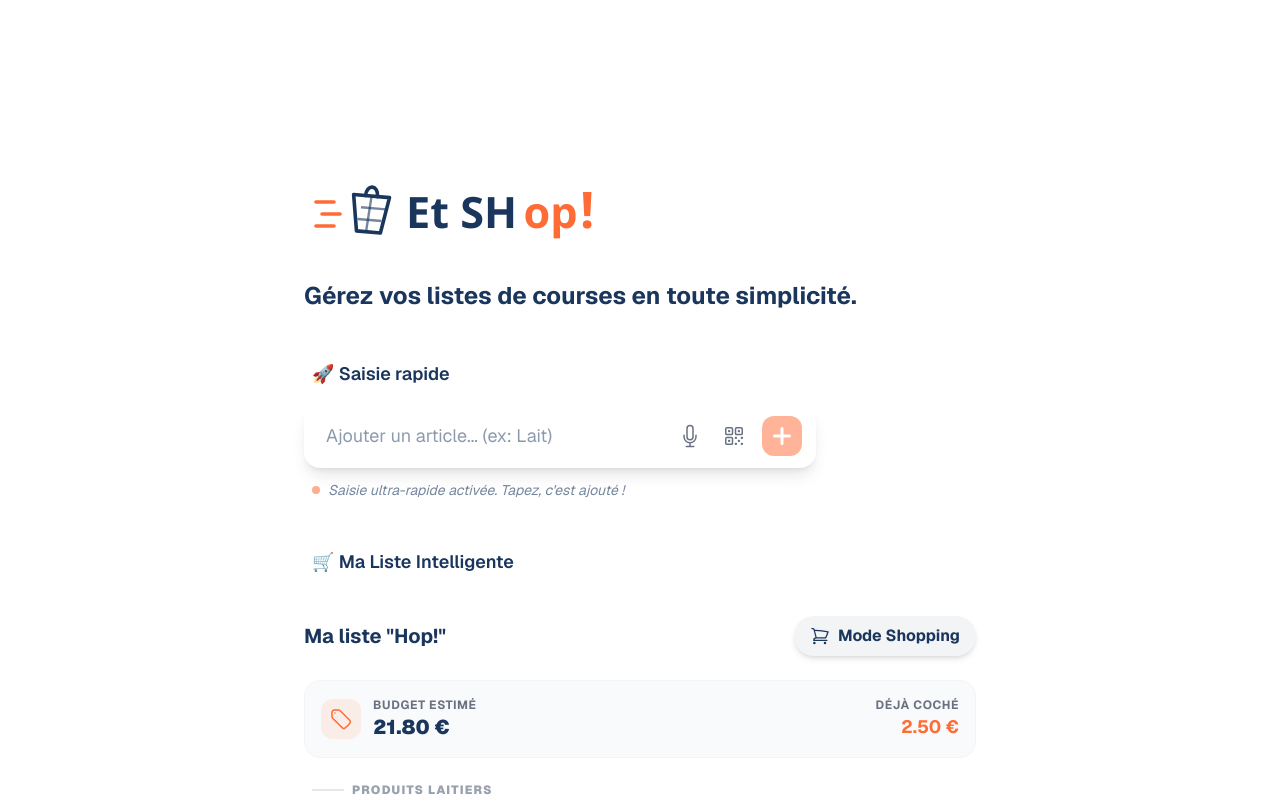
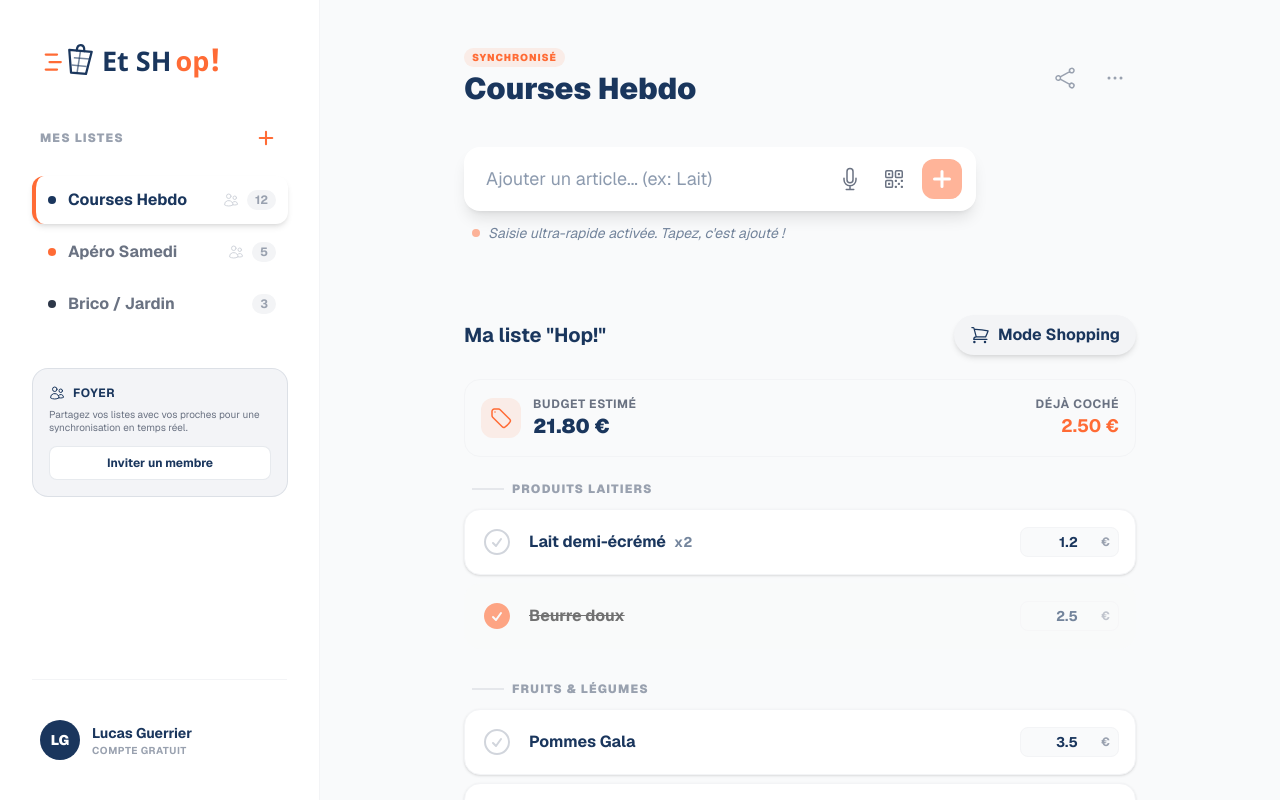
Before and after one commit to CrokNoks/et-shop, a Next.js app in the folder apps/web/: page / in a window 1280 px wide. Shown: the top 800 px of the page. Built offline with nearby package versions, Linux system fonts and the light colour scheme.

Commit message:
feat: implement Sharing and Organization pillar with multi-list sidebar and dashboard layout

```diff
--- a/apps/web/src/app/page.tsx
+++ b/apps/web/src/app/page.tsx
@@ -1,47 +1,76 @@
+"use client";
+
+import React, { useState } from 'react';
 import { Logo } from "@/components/Logo";
 import { HopInput } from "@/components/HopInput";
 import { ShoppingList } from "@/components/ShoppingList";
+import { ListSidebar } from "@/components/ListSidebar";
+import { ShareIcon, EllipsisHorizontalIcon } from '@heroicons/react/24/outline';
 
 export default function Home() {
+  const [activeListId, setActiveListId] = useState('1');
+
   return (
-    <div className="grid grid-rows-[20px_1fr_20px] items-center justify-items-center min-h-screen p-8 pb-20 gap-16 sm:p-20 font-[family-name:var(--font-geist-sans)]">
-      <main className="flex flex-col gap-12 row-start-2 items-center sm:items-start w-full max-w-2xl">
-        <div className="flex flex-col gap-4 items-center sm:items-start">
-          <Logo width={300} height={100} />
-          <h1 className="text-2xl font-bold text-[#1A365D]">
-            Gérez vos listes de courses en toute simplicité.
-          </h1>
+    <div className="min-h-screen bg-gray-50 flex flex-col sm:flex-row font-[family-name:var(--font-geist-sans)]">
+
+      {/* Sidebar - Organisation multi-listes */}
+      <aside className="w-full sm:w-80 bg-white border-r border-gray-100 p-8 flex flex-col gap-8 sm:h-screen sm:sticky sm:top-0">
+        <Logo width={200} height={60} />
+        <ListSidebar activeListId={activeListId} onListSelect={setActiveListId} />
+
+        <div className="mt-auto pt-8 border-t border-gray-100">
+          <div className="flex items-center gap-3 p-2">
+            <div className="w-10 h-10 rounded-full bg-[#1A365D] flex items-center justify-center text-white font-black text-sm">
+              LG
+            </div>
+            <div className="flex-1 min-w-0">
+              <p className="text-sm font-bold text-[#1A365D] truncate">Lucas Guerrier</p>
+              <p className="text-[10px] text-gray-400 font-bold uppercase tracking-wider">Compte Gratuit</p>
+            </div>
+          </div>
         </div>
+      </aside>
 
-        {/* Section de saisie rapide "Hop!" */}
-        <div className="w-full flex flex-col gap-4">
-          <h2 className="text-lg font-semibold text-[#1A365D] px-2 flex items-center gap-2 text-balance">
-            🚀 Saisie rapide
-          </h2>
-          <HopInput />
-        </div>
+      {/* Main Content - Liste active & Saisie Hop! */}
+      <main className="flex-1 p-6 sm:p-12 flex justify-center">
+        <div className="w-full max-w-2xl flex flex-col gap-10">
 
-        {/* Liste intelligente par rayons */}
-        <div className="w-full flex flex-col gap-2">
-          <h2 className="text-lg font-semibold text-[#1A365D] px-2 flex items-center gap-2">
-            🛒 Ma Liste Intelligente
-          </h2>
+          {/* Header de la liste active */}
+          <div className="flex items-center justify-between">
+            <div className="flex flex-col gap-1">
+              <div className="flex items-center gap-2">
+                <span className="text-[#FF6B35] font-black tracking-widest text-[10px] uppercase bg-[#FF6B35]/10 px-2 py-0.5 rounded-full">
+                  Synchronisé
+                </span>
+              </div>
+              <h1 className="text-3xl font-black text-[#1A365D]">
+                Courses Hebdo
+              </h1>
+            </div>
+
+            <div className="flex items-center gap-2">
+              <button className="p-2 hover:bg-white rounded-xl transition-all border border-transparent hover:border-gray-100 text-gray-400 hover:text-[#1A365D]" title="Partager">
+                <ShareIcon className="w-6 h-6" />
+              </button>
+              <button className="p-2 hover:bg-white rounded-xl transition-all border border-transparent hover:border-gray-100 text-gray-400 hover:text-[#1A365D]" title="Plus d'options">
+                <EllipsisHorizontalIcon className="w-6 h-6" />
+              </button>
+            </div>
+          </div>
+
+          {/* Section de saisie rapide "Hop!" */}
+          <div className="flex flex-col gap-4">
+            <HopInput />
+          </div>
+
+          {/* Liste intelligente par rayons */}
           <ShoppingList />
-        </div>
 
-        <div className="flex gap-4 items-center flex-col sm:flex-row pb-12">
-          <button className="rounded-full border border-solid border-transparent transition-colors flex items-center justify-center bg-[#FF6B35] text-white gap-2 hover:bg-[#e55a2b] text-sm sm:text-base h-10 sm:h-12 px-6 sm:px-8 font-bold shadow-md">
-            Créer une nouvelle liste
-          </button>
-          <button className="rounded-full border border-solid border-[#1A365D] transition-colors flex items-center justify-center hover:bg-gray-50 text-sm sm:text-base h-10 sm:h-12 px-6 sm:px-8 text-[#1A365D] font-medium">
-            Mes listes partagées
-          </button>
+          <footer className="mt-auto py-12 flex gap-6 flex-wrap items-center justify-center text-[#1A365D] opacity-40 text-xs">
+            <p>© 2026 Et SHop! - Votre compagnon de courses propulsionné</p>
+          </footer>
         </div>
       </main>
-
-      <footer className="row-start-3 flex gap-6 flex-wrap items-center justify-center text-[#1A365D] opacity-70">
-        <p>© 2026 Et SHop! - Votre compagnon de courses propulsionné</p>
-      </footer>
     </div>
   );
 }
--- /dev/null
+++ b/apps/web/src/components/ListSidebar.tsx
@@ -0,0 +1,81 @@
+"use client";
+
+import React from 'react';
+import { ListBulletIcon, PlusIcon, UsersIcon, HashtagIcon } from '@heroicons/react/24/outline';
+
+interface List {
+  id: string;
+  name: string;
+  itemCount: number;
+  isShared: boolean;
+  color: string;
+}
+
+const MOCK_LISTS: List[] = [
+  { id: '1', name: 'Courses Hebdo', itemCount: 12, isShared: true, color: '#1A365D' },
+  { id: '2', name: 'Apéro Samedi', itemCount: 5, isShared: true, color: '#FF6B35' },
+  { id: '3', name: 'Brico / Jardin', itemCount: 3, isShared: false, color: '#2D3748' },
+];
+
+interface ListSidebarProps {
+  activeListId: string;
+  onListSelect: (id: string) => void;
+}
+
+export const ListSidebar: React.FC<ListSidebarProps> = ({ activeListId, onListSelect }) => {
+  return (
+    <div className="w-full sm:w-64 flex flex-col gap-6">
+      <div className="flex items-center justify-between px-2">
+        <h3 className="text-xs font-black text-gray-400 uppercase tracking-widest">Mes Listes</h3>
+        <button className="p-1 hover:bg-gray-100 rounded-lg text-[#FF6B35] transition-colors">
+          <PlusIcon className="w-5 h-5" strokeWidth={2.5} />
+        </button>
+      </div>
+
+      <div className="flex flex-col gap-1">
+        {MOCK_LISTS.map((list) => (
+          <button
+            key={list.id}
+            onClick={() => onListSelect(list.id)}
+            className={`flex items-center justify-between p-3 rounded-xl transition-all group ${
+              activeListId === list.id
+                ? 'bg-white shadow-md border-l-4 border-[#FF6B35]'
+                : 'hover:bg-gray-50 border-l-4 border-transparent text-gray-500'
+            }`}
+          >
+            <div className="flex items-center gap-3">
+              <div
+                className="w-2 h-2 rounded-full"
+                style={{ backgroundColor: list.color }}
+              />
+              <span className={`font-bold ${activeListId === list.id ? 'text-[#1A365D]' : ''}`}>
+                {list.name}
+              </span>
+            </div>
+
+            <div className="flex items-center gap-2">
+              {list.isShared && <UsersIcon className="w-4 h-4 text-gray-300" />}
+              <span className="text-xs font-bold bg-gray-100 px-2 py-0.5 rounded-full text-gray-400 group-hover:bg-gray-200 transition-colors">
+                {list.itemCount}
+              </span>
+            </div>
+          </button>
+        ))}
+      </div>
+
+      {/* Section Organisation du foyer */}
+      <div className="mt-4 p-4 bg-[#1A365D]/5 rounded-2xl border border-[#1A365D]/10">
+        <div className="flex items-center gap-2 mb-2">
+          <UsersIcon className="w-4 h-4 text-[#1A365D]" />
+          <span className="text-xs font-bold text-[#1A365D] uppercase tracking-wider">Foyer</span>
+        </div>
+        <p className="text-[10px] text-gray-500 leading-tight">
+          Partagez vos listes avec vos proches pour une synchronisation en temps réel.
+        </p>
+        <button className="mt-3 w-full py-2 bg-white text-[#1A365D] text-xs font-bold rounded-lg border border-[#1A365D]/10 hover:shadow-sm transition-all">
+          Inviter un membre
+        </button>
+      </div>
+    </div>
+  );
+};
```
